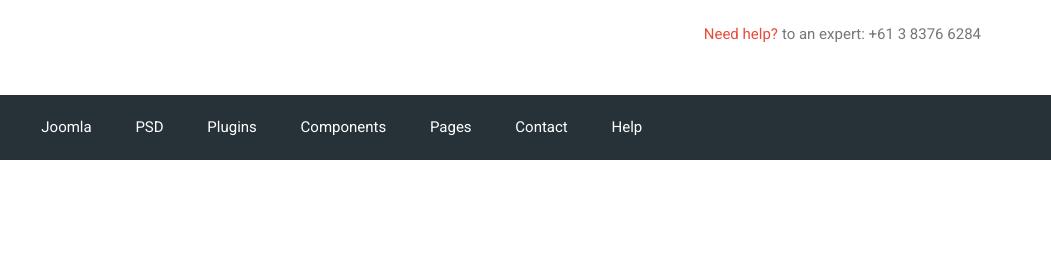
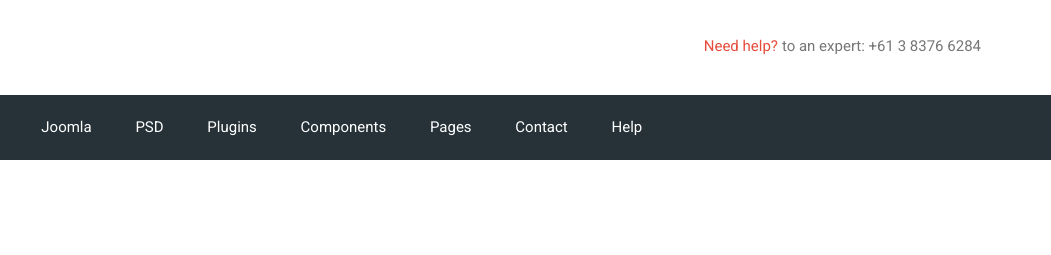
Before and after one commit to novgorodskii/Marketplace, a website: page app/header-footer.html in a window 1280 px wide. Shown: the top 255 px of the page, 229-1280 px from the left. Drawn offline with Linux system fonts and the light colour scheme.

Commit message:
fix-header

```diff
--- a/app/css/component/header-footer.css
+++ b/app/css/component/header-footer.css
@@ -6,7 +6,7 @@
 .header .top-header{
     padding: 27px 0;
 }
-.header .htop-header .auth-controls{
+.header .top-header .auth-controls{
     line-height: 38px;
 }
 .header .auth-controls span{
```
